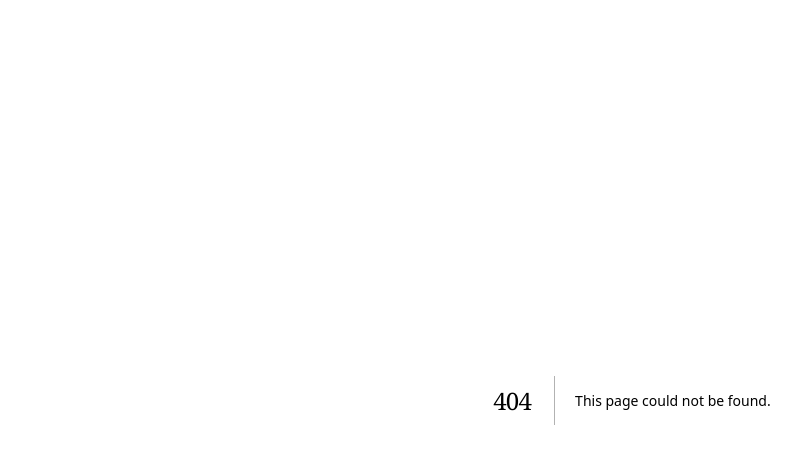
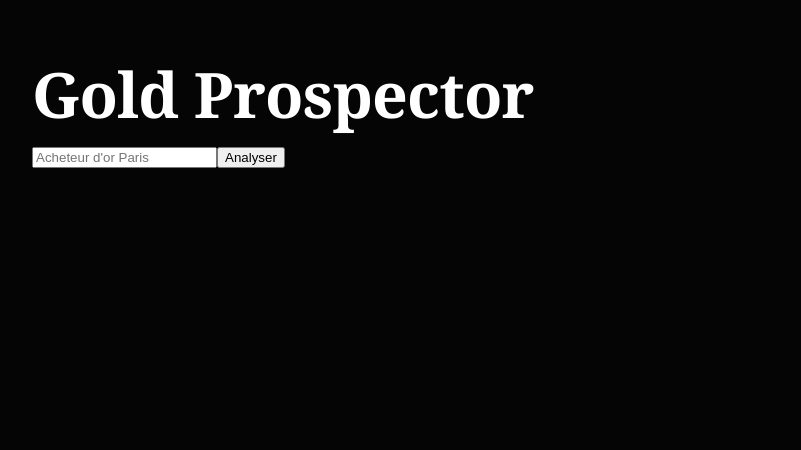
Before and after one commit to skaba89/kamogui, a Next.js app in the folder frontend/: page /gold-prospector in a window 1280 px wide. Before the commit this address had no page. Shown: the top 450 px of the page, without its empty margins (8-809 px from the left). Built offline with nearby package versions, Linux system fonts and the light colour scheme.

Commit message:
feat(front): add gold prospector page

```diff
--- /dev/null
+++ b/frontend/pages/gold-prospector.tsx
@@ -0,0 +1,25 @@
+import { useState } from 'react'
+
+export default function GoldProspector(){
+  const [input,setInput]=useState('')
+  const [result,setResult]=useState<any>(null)
+
+  async function analyze(){
+    const res = await fetch('/api/gold-prospector/analyze',{
+      method:'POST',
+      headers:{'Content-Type':'application/json'},
+      body:JSON.stringify(input)
+    })
+    const data = await res.json()
+    setResult(data)
+  }
+
+  return (
+    <div style={{padding:40}}>
+      <h1>Gold Prospector</h1>
+      <input value={input} onChange={e=>setInput(e.target.value)} placeholder="Acheteur d'or Paris" />
+      <button onClick={analyze}>Analyser</button>
+      {result && <pre>{JSON.stringify(result,null,2)}</pre>}
+    </div>
+  )
+}
```
